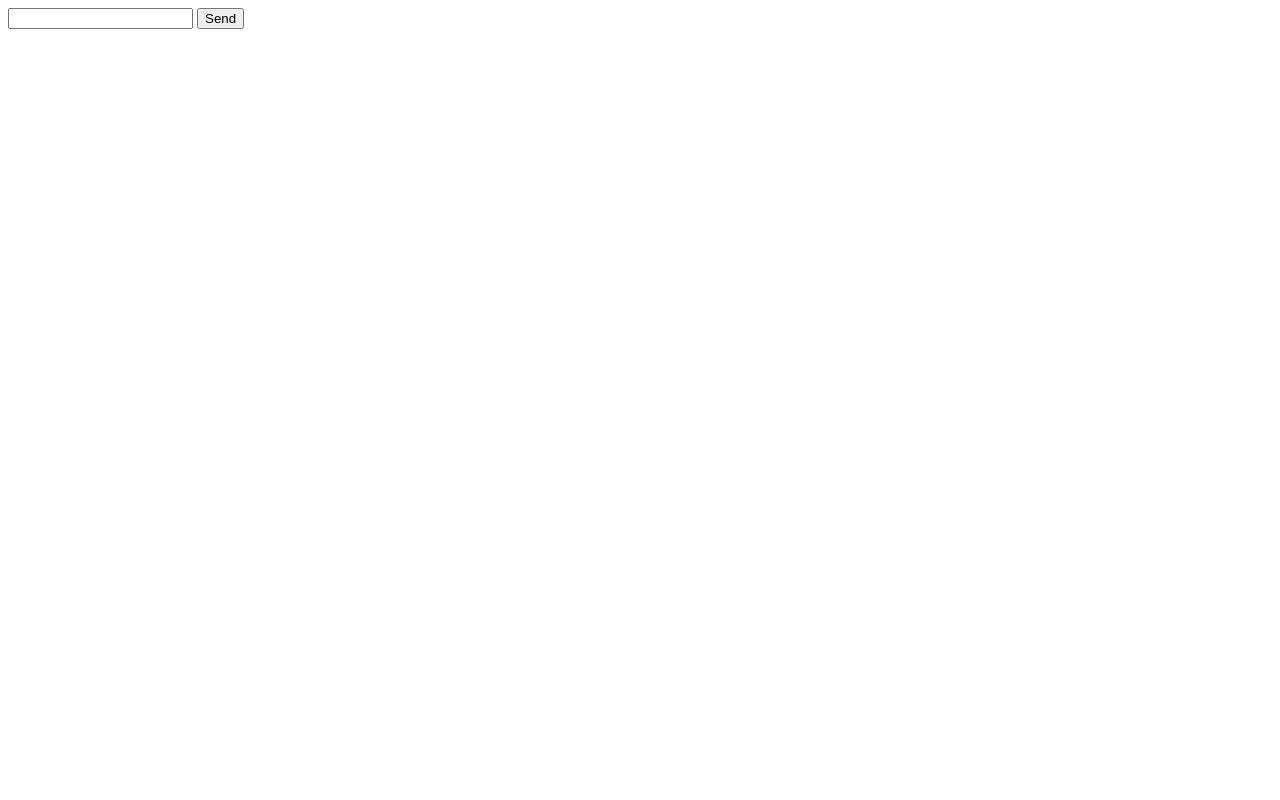
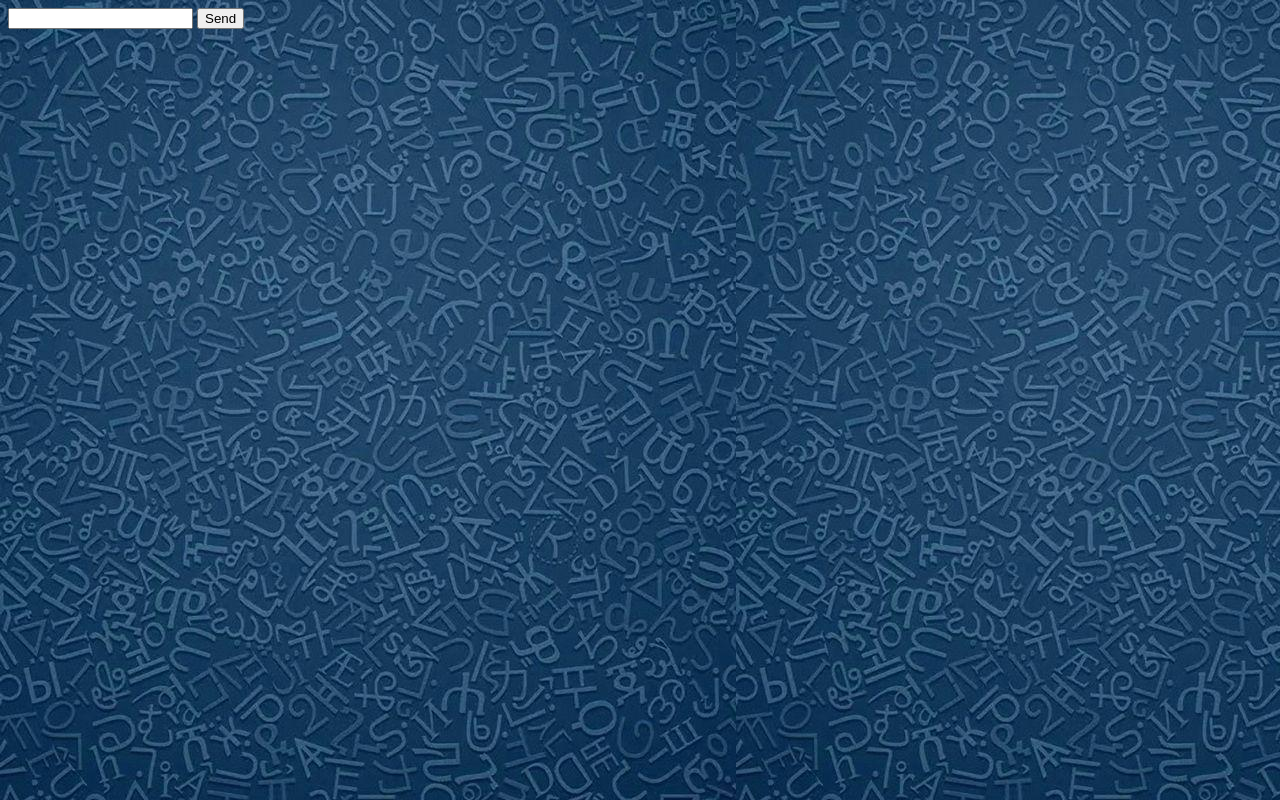
Before and after one commit to 123452123-codr/Enjoy-Chatting-web-version, a plain HTML site: page index.html in a window 1280 px wide. Drawn offline with Linux system fonts and the light colour scheme.

Commit message:
Update index.html

```diff
--- a/index.html
+++ b/index.html
@@ -1,5 +1,9 @@
 <html>
-<body>
+  <head>
+    <link rel="icon" href="Enjoy Chatting!.png">
+    <title>Enjoy Chatting!</title>
+  </head>
+<body background="Chat wallpaper.jpg">
 <ul type="arrow" id="messages"></ul>
 <input type="text" name="text" id="text">
 <button type="button" id="send">Send</button>
```
